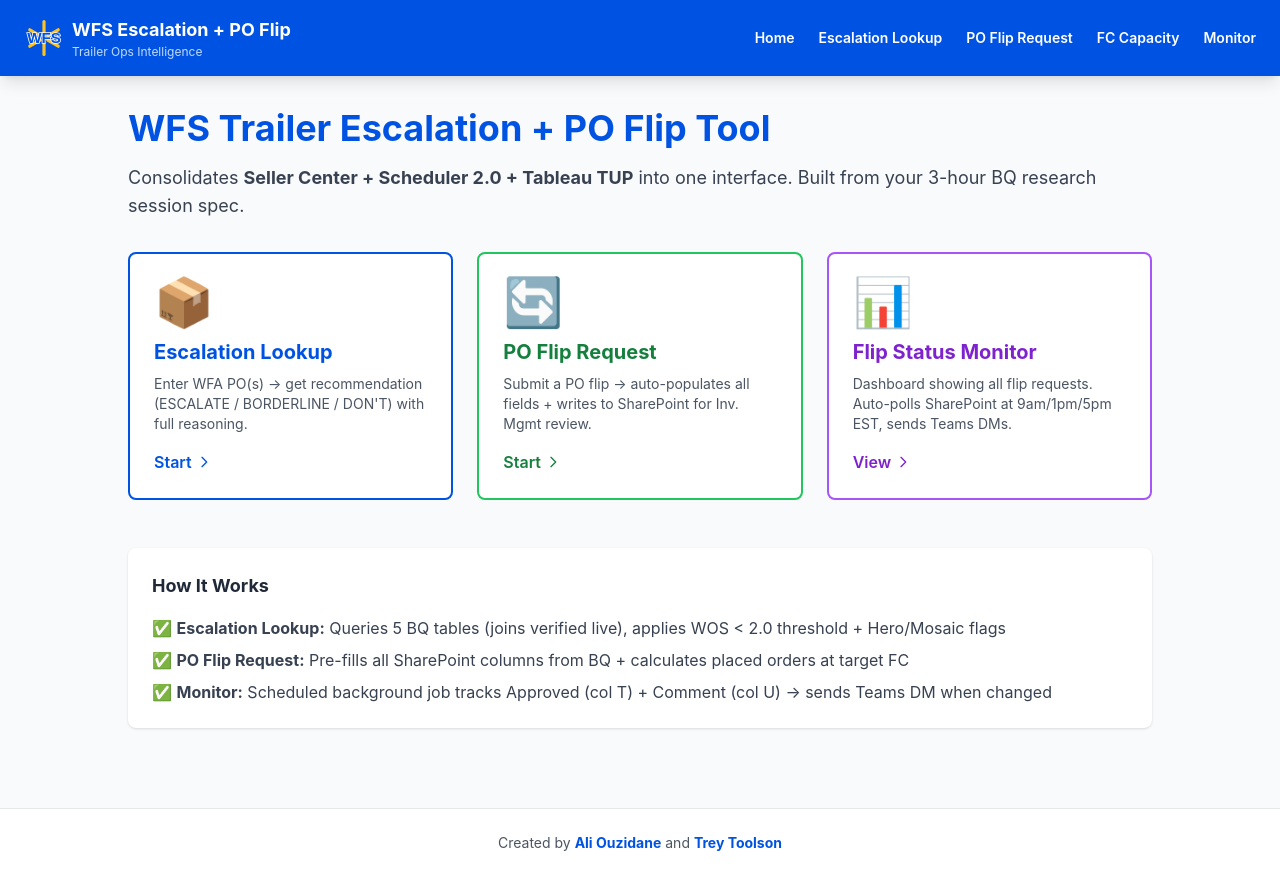
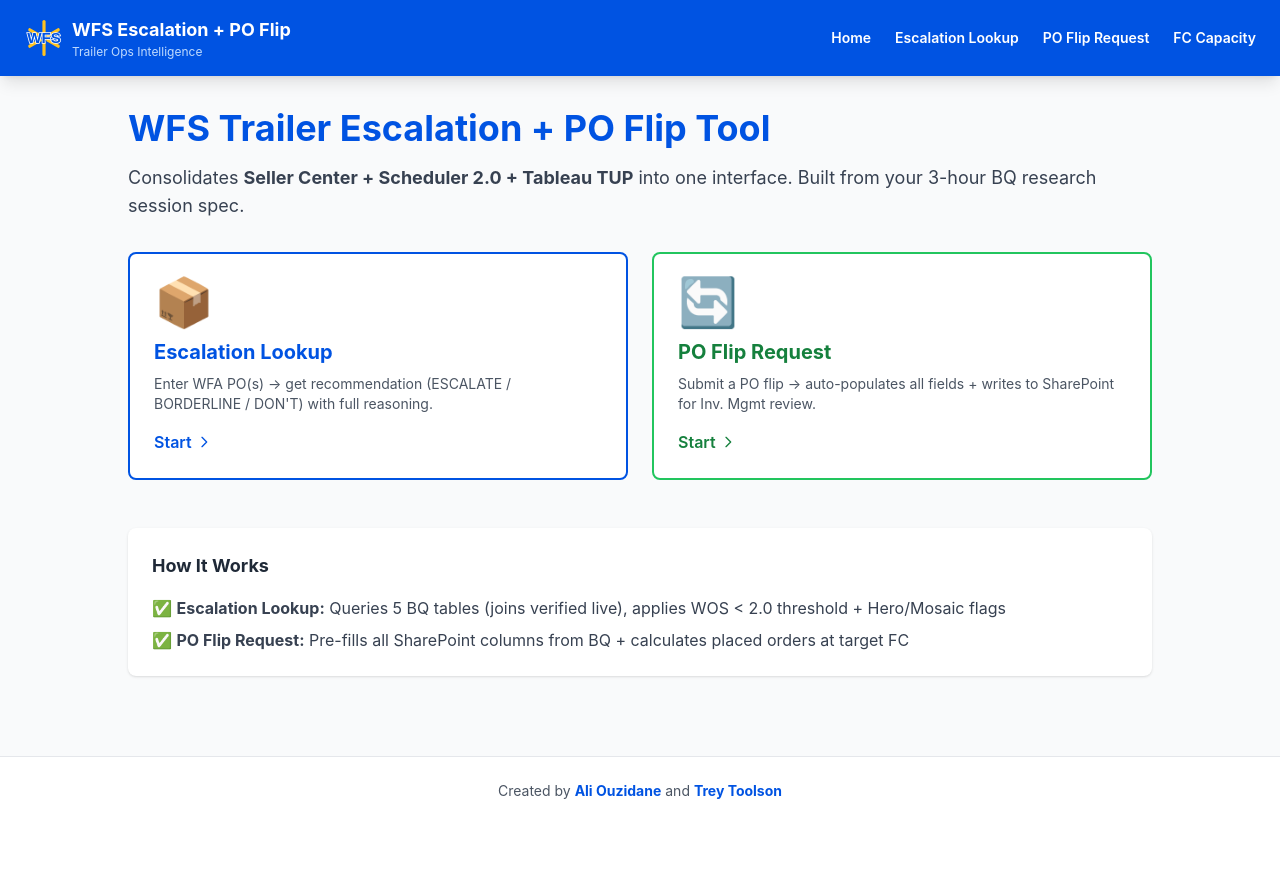
Before and after one commit to treytoolson-lgtm/wfs-po-flip-tool, a FastAPI app: page / in a window 1280 px wide. After the commit the page ends 799 px from the top, so only its background shows below. Run offline with FastAPI, Linux system fonts and the light colour scheme; some libraries are stand-ins or nearby versions.

Commit message:
Hide monitor UI until feature is ready

```diff
--- a/app/templates/base.html
+++ b/app/templates/base.html
@@ -82,7 +82,6 @@
                 <a href="/escalation" class="hover:text-walmart-spark transition">Escalation Lookup</a>
                 <a href="/po-flip" class="hover:text-walmart-spark transition">PO Flip Request</a>
                 <a href="/fc-capacity" class="hover:text-walmart-spark transition">FC Capacity</a>
-                <a href="/monitor" class="hover:text-walmart-spark transition">Monitor</a>
             </div>
         </div>
     </nav>
--- a/app/templates/index.html
+++ b/app/templates/index.html
@@ -8,7 +8,7 @@
         Built from your 3-hour BQ research session spec.
     </p>
 
-    <div class="grid grid-cols-1 md:grid-cols-3 gap-6">
+    <div class="grid grid-cols-1 md:grid-cols-2 gap-6">
         <!-- Mode 1 -->
         <a href="/escalation" class="block bg-white border-2 border-walmart-blue rounded-lg p-6 hover:shadow-xl transition">
             <div class="text-5xl mb-3">📦</div>
@@ -39,20 +39,6 @@
             </div>
         </a>
 
-        <!-- Mode 3 -->
-        <a href="/monitor" class="block bg-white border-2 border-purple-500 rounded-lg p-6 hover:shadow-xl transition">
-            <div class="text-5xl mb-3">📊</div>
-            <h2 class="text-xl font-bold text-purple-700 mb-2">Flip Status Monitor</h2>
-            <p class="text-gray-600 text-sm">
-                Dashboard showing all flip requests. Auto-polls SharePoint at 9am/1pm/5pm EST, sends Teams DMs.
-            </p>
-            <div class="mt-4 text-purple-700 font-semibold flex items-center">
-                View
-                <svg class="w-4 h-4 ml-1" fill="none" stroke="currentColor" viewBox="0 0 24 24">
-                    <path stroke-linecap="round" stroke-linejoin="round" stroke-width="2" d="M9 5l7 7-7 7"></path>
-                </svg>
-            </div>
-        </a>
     </div>
 
     <!-- Quick Stats -->
@@ -61,7 +47,6 @@
         <ul class="space-y-2 text-gray-700">
             <li>✅ <strong>Escalation Lookup:</strong> Queries 5 BQ tables (joins verified live), applies WOS < 2.0 threshold + Hero/Mosaic flags</li>
             <li>✅ <strong>PO Flip Request:</strong> Pre-fills all SharePoint columns from BQ + calculates placed orders at target FC</li>
-            <li>✅ <strong>Monitor:</strong> Scheduled background job tracks Approved (col T) + Comment (col U) → sends Teams DM when changed</li>
         </ul>
     </div>
 </div>
```
